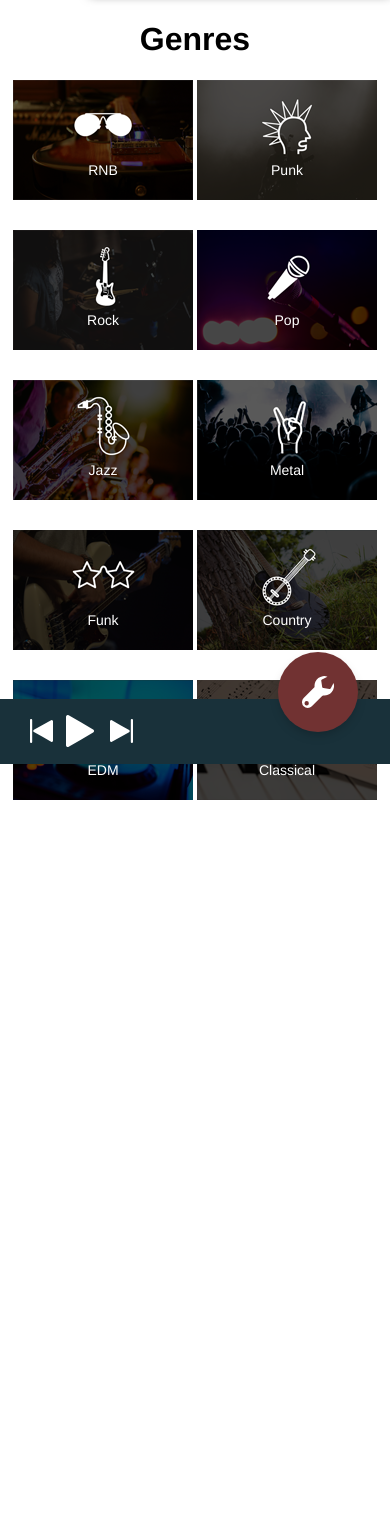
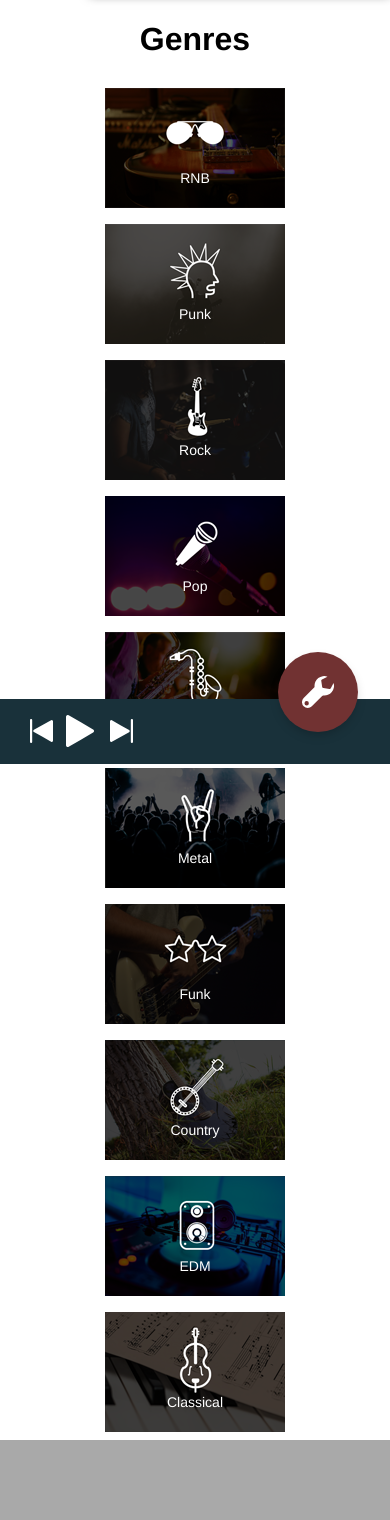
Before and after one commit to MonikaSzucs/raw, a PHP site: page /MobileIGenresTemplate.php in a window 390 px wide. Shown: the part 80-1600 px from the top of the page. Before the commit the page ends 880 px from the top, so only its background shows below. Run offline with PHP 8.4, Linux system fonts and the light colour scheme; a user stored in the database is signed in.

Commit message:
Flex Box Done

```diff
--- a/raw/LargerScreens1024.css
+++ b/raw/LargerScreens1024.css
@@ -85,6 +85,7 @@ hambuger menu
         font-size: 14px;
         margin: 0 auto;
         bottom: 0;
+        text-align: center;
         left: 0;
         top: 0;
         width: 180px;
@@ -402,7 +403,7 @@ hambuger menu
         text-align: center;
     }
     .mood-divs {
-        margin-top: 20px;
+        margin: 10px;
         width: 180px;
         height: 120px;
         position: relative;
@@ -444,19 +445,14 @@ hambuger menu
     }
 
 
-    #catalogpage {
-        background-color: white;
-        display: flex;
-        height: auto;
-        margin: 30px;
 
-    }
 
     #catalogpage2 {
+        height: auto;
         background-color: white;
         display: flex;
          flex-flow: row wrap;
-         justify-content: space-around;
+         justify-content: center;
 
     }
 
--- a/raw/MediumScreen769And1023.css
+++ b/raw/MediumScreen769And1023.css
@@ -80,6 +80,7 @@ hambuger menu
     */
     #mpcat{
         background-color: white;
+        height: 100%;
     }
 
 
@@ -89,6 +90,7 @@ hambuger menu
         font-size: 14px;
         margin: 0 auto;
         bottom: 0;
+        text-align: center;
         left: 0;
         top: 0;
         width: 180px;
@@ -392,6 +394,7 @@ hambuger menu
         text-align: center;
     }
     .mood-divs {
+        margin: 10px;
         width: 180px;
         height: 120px;
         position: relative;
@@ -467,6 +470,18 @@ hambuger menu
         background-color: white;
         border-bottom: solid #cbcbcb .50px;
     }
+
+
+       #catalogpage2 {
+
+        background-color: white;
+        display: flex;
+         flex-flow: row wrap;
+         justify-content: center;
+           height:auto;
+
+    }
+
     #m-settings-button {
         text-decoration: none;
         color: black;
--- a/raw/MobileIGenresTemplate.php
+++ b/raw/MobileIGenresTemplate.php
@@ -91,7 +91,7 @@ mysqli_close($conn);
         <h1 id="m-genresh">Genres</h1>
 
         <div id="catalogpage2">
-        <div class="row1">
+
             <div id="m-rnb" class="mood-divs">
 				<a href="CategoryPicked.php">
 					<p class="genre-tags">RNB
@@ -106,9 +106,9 @@ mysqli_close($conn);
 				</a>
             </div>
 
-        </div>
 
-        <div class="row2">
+
+
             <div id="m-rock" class="mood-divs">
 				<a href="CategoryPicked.php">
 					<p class="genre-tags">Rock
@@ -121,9 +121,9 @@ mysqli_close($conn);
 					</p>
 				</a>
             </div>
-        </div>
 
-        <div class="row3">
+
+
             <div id="m-jazz" class="mood-divs">
 				<a href="CategoryPicked.php">
 					<p class="genre-tags">Jazz
@@ -136,9 +136,9 @@ mysqli_close($conn);
 					</p>
 				</a>
             </div>
-        </div>
 
-        <div class="row4">
+
+
             <div id="m-funk" class="mood-divs">
 				<a href="CategoryPicked.php">
 					<p class="genre-tags">Funk
@@ -151,9 +151,9 @@ mysqli_close($conn);
 					</p>
 				</a>
             </div>
-        </div>
 
-        <div class="row5">
+
+
             <div id="m-edm" class="mood-divs">
 				<a href="CategoryPicked.php">
 					<p class="genre-tags">EDM
@@ -166,7 +166,7 @@ mysqli_close($conn);
 					</p>
 				</a>
             </div>
-        </div>
+
 
             </div>
 
--- a/raw/SmallScreen768version2.css
+++ b/raw/SmallScreen768version2.css
@@ -412,6 +412,7 @@
         text-align: center;
     }
     .mood-divs {
+        margin: 8px;
         width: 180px;
         height: 120px;
         position: relative;
--- a/raw/SmallScreen768version2device.css
+++ b/raw/SmallScreen768version2device.css
@@ -280,6 +280,7 @@
         text-align: center;
     }
     .mood-divs {
+        margin: 8px;
         width: 180px;
         height: 120px;
         position: relative;
```
Also changed, not shown: raw/MobileInsturmentsTemplate.php (+9 -9 lines), raw/MobileMoodsTemplate.php (+9 -9 lines).
